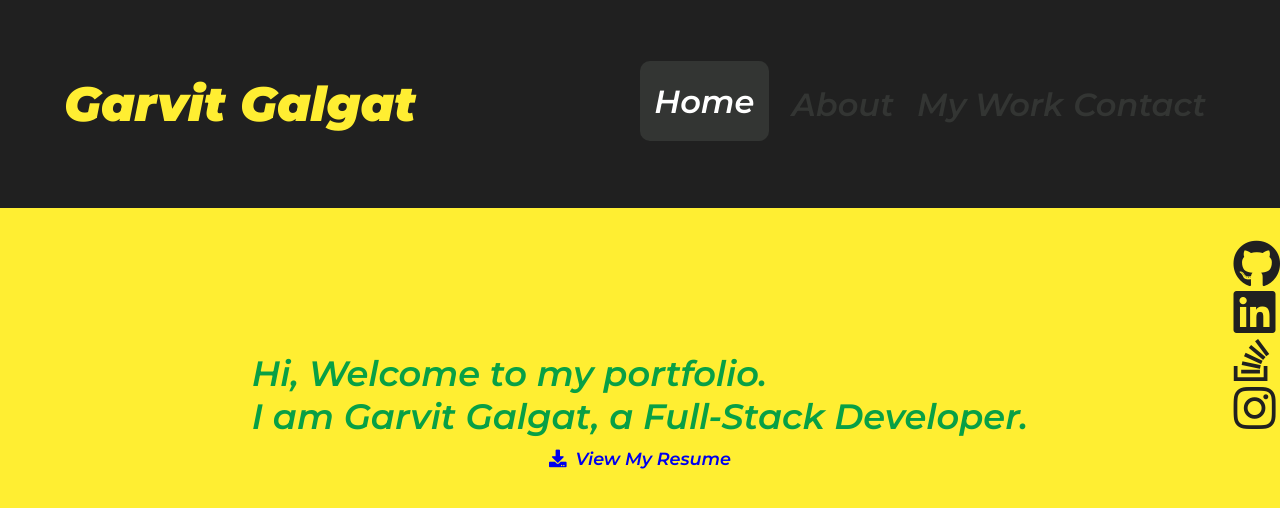
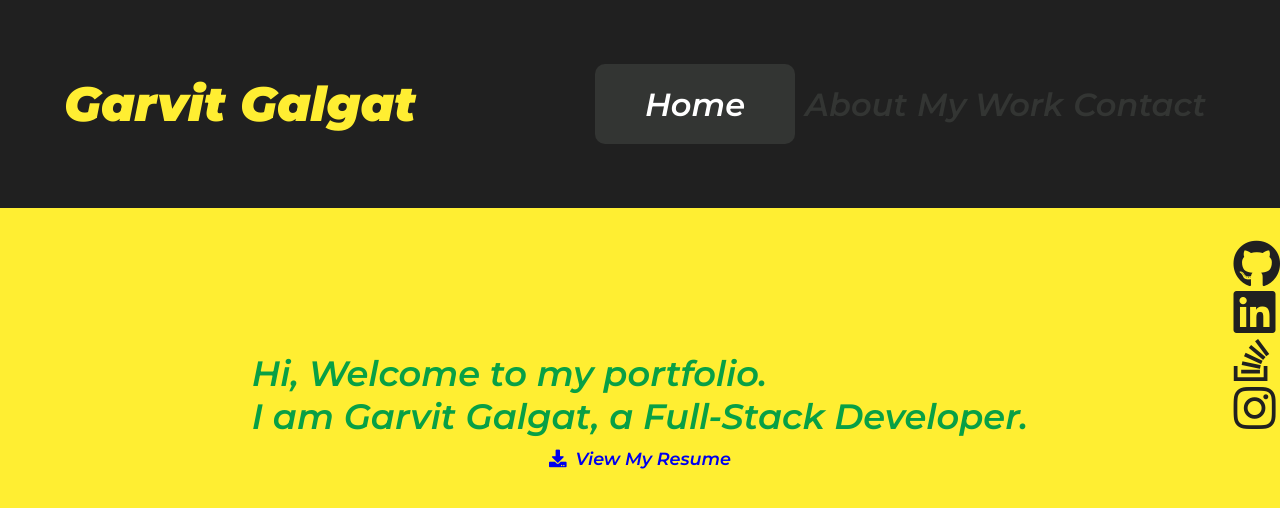
Before and after one commit to gg-dev-05/portfolio, a React (Create React App) app: page / in a window 1280 px wide. In both pictures the pointer is over the element "Home". Shown: the top 508 px of the page. Built offline with nearby package versions, Linux system fonts and the light colour scheme; some icons are missing.

Commit message:
navitems hover effect altered

```diff
--- a/src/components/Navbar/Navbar.css
+++ b/src/components/Navbar/Navbar.css
@@ -44,10 +44,10 @@
 }
 
 .nav .links span:hover {
+  padding: 0px 50px;
   background: #333533;
   color: #FFFFFF;
   position: relative;
-  top: -3px;
 }
 
 .nav .links span:selected {
--- a/src/components/Navbar/Navbar.scss
+++ b/src/components/Navbar/Navbar.scss
@@ -28,10 +28,10 @@
             transition: all 0.6s;
         }
         span:hover {
+            padding: 0px 50px;
             background: $nav_selected_box;
             color: $nav_selected;
             position: relative;
-            top: -3px;
         }
         span:selected {
             color: green;
```
Also changed, not shown: 1 other file (tests, documents, lock files or other folders).
